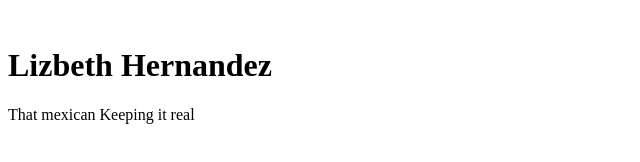
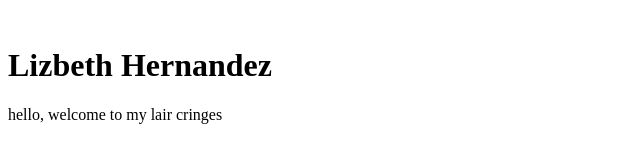
Before and after one commit to lizerega/lizerega.github.io, a plain HTML site: page index.html in a window 1280 px wide. Shown: the full height of the page, 0-640 px from the left. Drawn offline with Linux system fonts and the light colour scheme.

Commit message:
finger guns

```diff
--- a/index.html
+++ b/index.html
@@ -5,7 +5,7 @@
     <body>
         <img scr= "http://talkingcomicbooks.com/wp-content/uploads/2013/08/Wonder-Woman-touching-ground.jpg">
         <h1>Lizbeth Hernandez</h1>
-        <p>That mexican
-        Keeping it real</p>
+        <p>hello, welcome to my lair
+        cringes</p>
     </body>
 </html>
```
